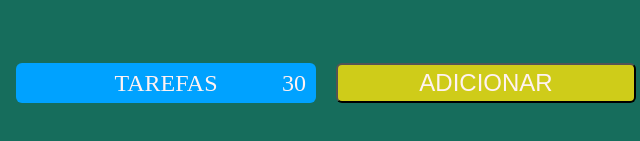
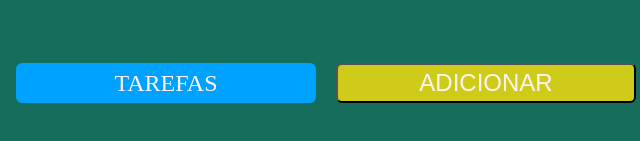
Before and after one commit to estrela801/gerenciador-de-tarefas, a plain HTML site: page index.html in a window 1280 px wide. Shown: the part 173-314 px from the top of the page, 154-794 px from the left. Drawn offline with Linux system fonts and the light colour scheme.

Commit message:
feat: retirando numero de testes

```diff
--- a/index.html
+++ b/index.html
@@ -10,12 +10,13 @@
     <section class="container-geral">
         <h1 class="titulo-pagina">tarefas</h1>
         <div class="pai-titulos">
-            <div class="terminar">tarefas <span class="tasks-terminar">30</span></div>
+            <div class="terminar">tarefas <span class="tasks-terminar"></span></div>
             <button class="adicionar">adicionar</button>
             <div class="finalizadas">finalizadas <span class="tasks-finalizadas">12</span></div>
         </div>
 
     </section>
+    <!-- <div class="x"><img src="imagens/X.png" alt="" class="img-x"></div> -->
     <script src="index.js"></script>
 </body>
 </html>
```
